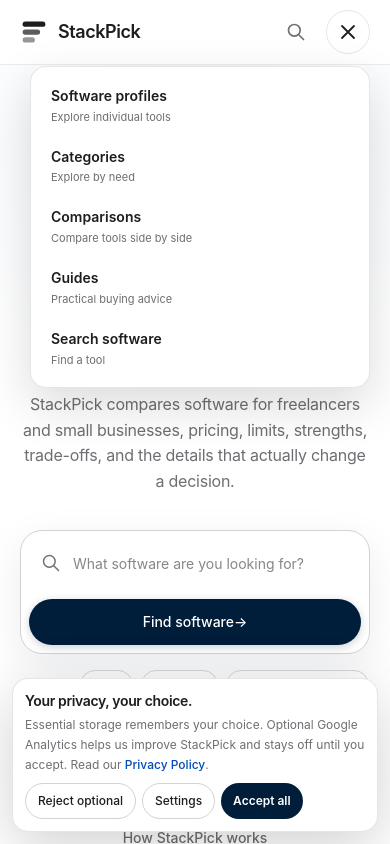
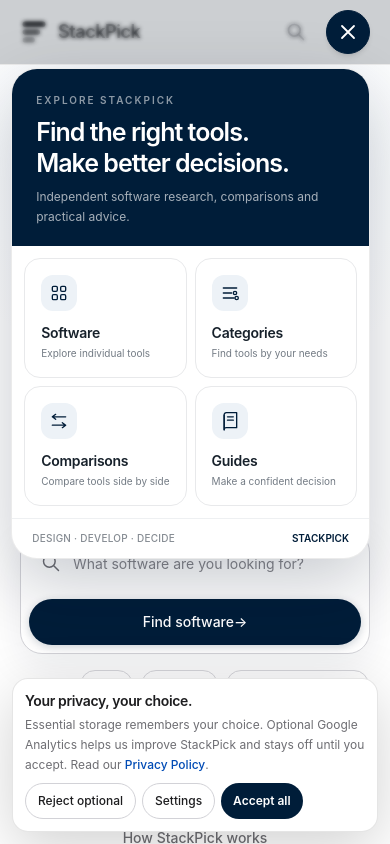
Before and after one commit to LinukaBandara/StackPick, a Next.js app: page / in a window 390 px wide. Both pictures are taken after a click on the button "Open navigation menu". Shown: the top 844 px of the page. Built offline with nearby package versions, Linux system fonts and the light colour scheme; no server answers.

Commit message:
Redesign premium mobile navigation menu

```diff
--- a/components/Header.tsx
+++ b/components/Header.tsx
@@ -13,10 +13,26 @@ function StackPickMark() {
   );
 }
 
+function MenuIcon({ type }: { type: "software" | "categories" | "comparisons" | "guides" }) {
+  const paths = {
+    software: <><rect x="4" y="4" width="6" height="6" rx="1.5" /><rect x="14" y="4" width="6" height="6" rx="1.5" /><rect x="4" y="14" width="6" height="6" rx="1.5" /><rect x="14" y="14" width="6" height="6" rx="1.5" /></>,
+    categories: <><path d="M4 6h16M4 12h10M4 18h13" /><circle cx="18" cy="12" r="2" /><circle cx="20" cy="18" r="2" /></>,
+    comparisons: <><path d="M4 7h16M4 17h16M8 4 4 7l4 3M16 14l4 3-4 3" /></>,
+    guides: <><path d="M5 4.5A2.5 2.5 0 0 1 7.5 2H20v18H7.5A2.5 2.5 0 0 0 5 22.5z" /><path d="M5 5v17.5M9 7h7M9 11h7" /></>,
+  };
+  return <svg aria-hidden="true" viewBox="0 0 24 24" fill="none" stroke="currentColor" strokeWidth="1.6" strokeLinecap="round" strokeLinejoin="round" className="h-5 w-5">{paths[type]}</svg>;
+}
+
 export default function Header() {
   const [menuOpen, setMenuOpen] = useState(false);
+  const closeMenu = () => setMenuOpen(false);
 
-  const closeMenu = () => setMenuOpen(false);
+  const items = [
+    { href: "/software", title: "Software", description: "Explore individual tools", type: "software" as const },
+    { href: "/categories", title: "Categories", description: "Find tools by your needs", type: "categories" as const },
+    { href: "/comparisons", title: "Comparisons", description: "Compare tools side by side", type: "comparisons" as const },
+    { href: "/guides", title: "Guides", description: "Make a confident decision", type: "guides" as const },
+  ];
 
   return (
     <header className="sticky top-0 z-50 border-b border-black/[0.08] bg-white/85 backdrop-blur-xl">
@@ -34,13 +50,7 @@ export default function Header() {
         </nav>
 
         <div className="flex items-center gap-2 sm:gap-3">
-          <Link
-            href="/best#directory-search"
-            onClick={closeMenu}
-            className="flex h-11 w-11 items-center justify-center rounded-full text-[#6e6e73] transition-colors hover:bg-[#f5f5f7] hover:text-[#1d1d1f]"
-            aria-label="Search comparisons"
-            title="Search comparisons"
-          >
+          <Link href="/best#directory-search" onClick={closeMenu} className="flex h-11 w-11 items-center justify-center rounded-full text-[#6e6e73] transition-colors hover:bg-[#f5f5f7] hover:text-[#1d1d1f]" aria-label="Search comparisons" title="Search comparisons">
             <svg className="h-5 w-5" fill="none" viewBox="0 0 24 24" stroke="currentColor">
               <path strokeLinecap="round" strokeLinejoin="round" strokeWidth={2} d="M21 21l-6-6m2-5a7 7 0 11-14 0 7 7 0 0114 0z" />
             </svg>
@@ -50,30 +60,46 @@ export default function Header() {
             <button
               type="button"
               onClick={() => setMenuOpen((open) => !open)}
-              className="flex h-11 w-11 items-center justify-center rounded-full border border-black/10 text-[#1d1d1f] transition-colors hover:bg-[#f5f5f7]"
+              className={`relative z-[60] flex h-11 w-11 items-center justify-center rounded-full border transition-all duration-200 ${menuOpen ? "border-[#001D39] bg-[#001D39] text-white shadow-md" : "border-black/10 text-[#1d1d1f] hover:bg-[#f5f5f7]"}`}
               aria-label={menuOpen ? "Close navigation menu" : "Open navigation menu"}
               aria-expanded={menuOpen}
               aria-controls="stackpick-mobile-navigation"
             >
               {menuOpen ? (
-                <svg className="h-6 w-6" viewBox="0 0 24 24" fill="none" stroke="currentColor" strokeWidth="1.8" aria-hidden="true">
-                  <path strokeLinecap="round" d="m6 6 12 12M18 6 6 18" />
-                </svg>
+                <svg className="h-6 w-6" viewBox="0 0 24 24" fill="none" stroke="currentColor" strokeWidth="1.8" aria-hidden="true"><path strokeLinecap="round" d="m6 6 12 12M18 6 6 18" /></svg>
               ) : (
-                <svg className="h-6 w-6" viewBox="0 0 24 24" fill="none" stroke="currentColor" strokeWidth="1.8" aria-hidden="true">
-                  <path strokeLinecap="round" d="M4 7h16M4 12h16M4 17h16" />
-                </svg>
+                <svg className="h-6 w-6" viewBox="0 0 24 24" fill="none" stroke="currentColor" strokeWidth="1.8" aria-hidden="true"><path strokeLinecap="round" d="M4 7h16M4 12h16M4 17h16" /></svg>
               )}
             </button>
 
             {menuOpen && (
-              <nav id="stackpick-mobile-navigation" aria-label="Mobile primary" className="absolute right-0 top-14 z-50 w-[min(88vw,340px)] rounded-2xl border border-black/10 bg-white p-2 shadow-[0_18px_50px_rgba(0,0,0,0.14)]">
-                <Link href="/software" onClick={closeMenu} className="sp-mobile-nav-link">Software profiles <span>Explore individual tools</span></Link>
-                <Link href="/categories" onClick={closeMenu} className="sp-mobile-nav-link">Categories <span>Explore by need</span></Link>
-                <Link href="/comparisons" onClick={closeMenu} className="sp-mobile-nav-link">Comparisons <span>Compare tools side by side</span></Link>
-                <Link href="/guides" onClick={closeMenu} className="sp-mobile-nav-link">Guides <span>Practical buying advice</span></Link>
-                <Link href="/best#directory-search" onClick={closeMenu} className="sp-mobile-nav-link">Search software <span>Find a tool</span></Link>
-              </nav>
+              <>
+                <button type="button" aria-label="Close navigation menu" onClick={closeMenu} className="fixed inset-0 z-40 cursor-default bg-[#00101f]/20 backdrop-blur-[2px]" />
+                <nav id="stackpick-mobile-navigation" aria-label="Mobile primary" className="absolute right-0 top-[3.65rem] z-50 w-[min(92vw,380px)] overflow-hidden rounded-[26px] border border-black/[0.08] bg-white shadow-[0_24px_70px_rgba(0,20,42,0.22)]">
+                  <div className="bg-[#001D39] px-6 pb-5 pt-6 text-white">
+                    <p className="text-[10px] font-semibold uppercase tracking-[0.2em] text-white/55">Explore StackPick</p>
+                    <h2 className="mt-2 text-[25px] font-semibold leading-tight tracking-[-0.04em]">Find the right tools.<br />Make better decisions.</h2>
+                    <p className="mt-2 text-xs leading-relaxed text-white/65">Independent software research, comparisons and practical advice.</p>
+                  </div>
+                  <div className="grid grid-cols-2 gap-2 p-3">
+                    {items.map((item) => (
+                      <Link key={item.href} href={item.href} onClick={closeMenu} className="group flex min-h-[116px] flex-col justify-between rounded-2xl border border-[#e8e9eb] bg-white p-4 transition-all duration-200 hover:border-[#b9c8d6] hover:bg-[#f6f9fc] active:scale-[0.98]">
+                        <span className="flex h-9 w-9 items-center justify-center rounded-xl bg-[#edf2f7] text-[#001D39] transition-colors group-hover:bg-[#001D39] group-hover:text-white">
+                          <MenuIcon type={item.type} />
+                        </span>
+                        <span className="mt-3 block">
+                          <span className="block text-sm font-semibold tracking-[-0.02em] text-[#17212b]">{item.title}</span>
+                          <span className="mt-1 block text-[10px] leading-snug text-[#737b84]">{item.description}</span>
+                        </span>
+                      </Link>
+                    ))}
+                  </div>
+                  <div className="flex items-center justify-between border-t border-[#eef0f2] px-5 py-3">
+                    <span className="text-[10px] font-medium tracking-wide text-[#858b92]">DESIGN · DEVELOP · DECIDE</span>
+                    <span className="text-[10px] font-semibold text-[#001D39]">STACKPICK</span>
+                  </div>
+                </nav>
+              </>
             )}
           </div>
         </div>
```
